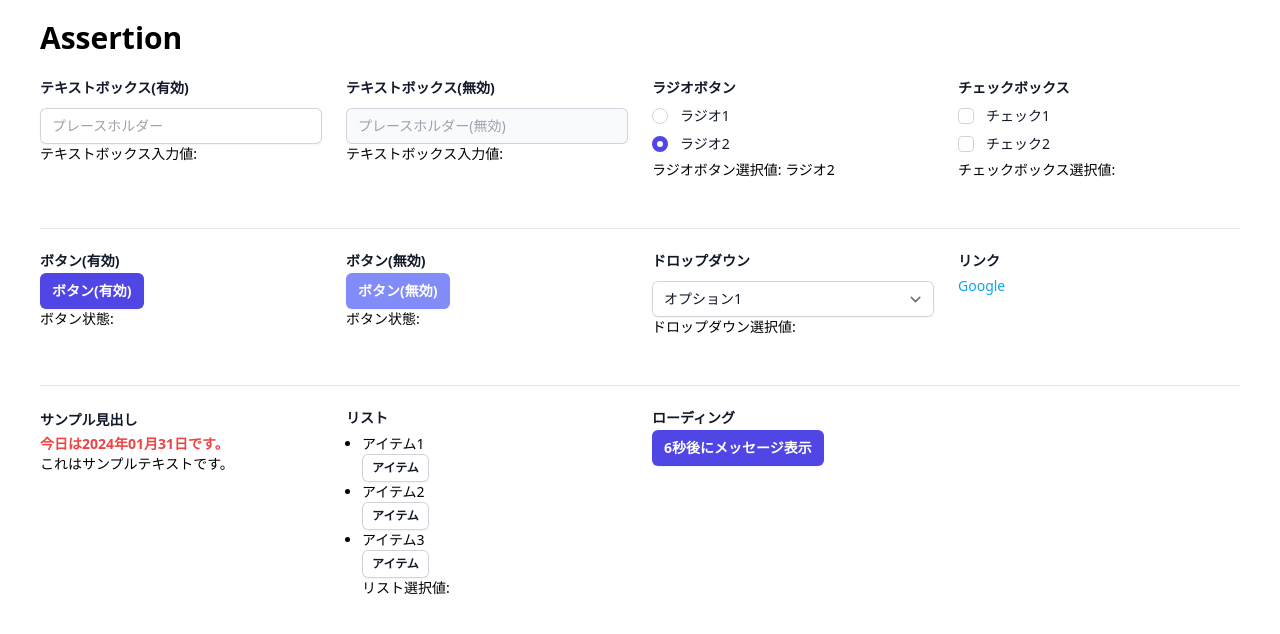
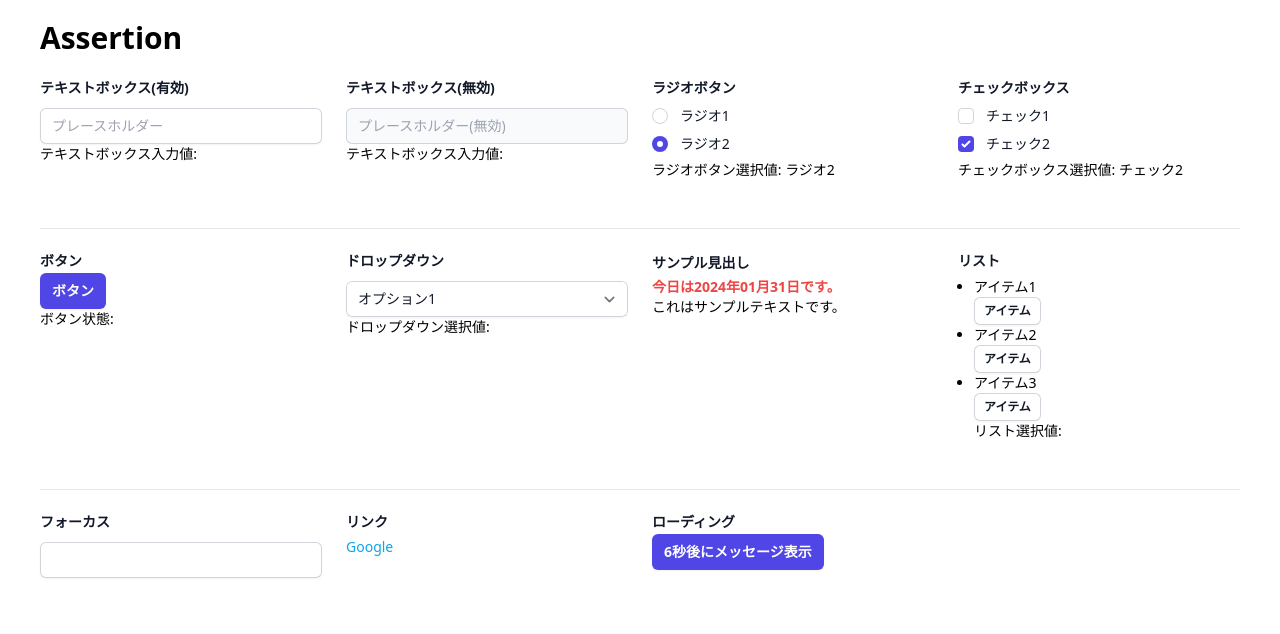
Before and after one commit to misawa-f/test-demo-site, a Next.js app: page /assertions in a window 1280 px wide. Shown: the top 634 px of the page. Built offline with nearby package versions, Linux system fonts and the light colour scheme.

Commit message:
assertionページのレイアウト変更

```diff
--- a/src/pages/assertions.tsx
+++ b/src/pages/assertions.tsx
@@ -11,6 +11,7 @@ import {
   LinkComponent,
   TextVisibleComponent,
   ItemListComponent,
+  FocusComponent,
   LoadingButtonComponent,
 } from '@/components/form/Form';
 
@@ -26,11 +27,11 @@ export default function Assertions() {
   const [text, setText] = useState<string>('');
   const [textDisabled, setTextDisabled] = useState<string>('');
   const [radio, setRadio] = useState<string>('ラジオ2');
-  const [checkboxes, setCheckboxes] = useState<string[]>([]);
+  const [checkboxes, setCheckboxes] = useState<string[]>(['チェック2']);
   const [button, setButton] = useState<string>('');
-  const [buttonDisabled, setButtonDisabled] = useState<string>('');
   const [dropdown, setDropdown] = useState<string>('');
   const [selectedItem, setSelectedItem] = useState<string>('');
+  const [isFocused, setIsFocused] = useState<boolean>(false);
   const [loading, setLoading] = useState<boolean>(false);
   const [showText, setShowText] = useState<boolean>(false);
 
@@ -61,11 +62,6 @@ export default function Assertions() {
   const handleButtonClick = (e: { preventDefault: () => void }) => {
     e.preventDefault();
     setButton('クリックしました');
-  };
-
-  const handleButtonDisabledClick = (e: { preventDefault: () => void }) => {
-    e.preventDefault();
-    setButtonDisabled('クリックしました');
   };
 
   const handleDropdownSelect = (
@@ -133,24 +129,15 @@ export default function Assertions() {
             </div>
             <div className="mt-5 pt-5 grid grid-cols-4 gap-x-6 gap-y-8 border-t border-gray-200">
               <ButtonComponent
-                name="ボタン(有効)"
+                name="ボタン"
                 handleButtonClick={handleButtonClick}
                 result={button}
-              />
-              <ButtonComponent
-                name="ボタン(無効)"
-                handleButtonClick={handleButtonDisabledClick}
-                result={buttonDisabled}
-                disabled={true}
               />
               <DropdownComponent
                 handleDropdownSelect={handleDropdownSelect}
                 value={dropdown}
                 result={selectedName}
               />
-              <LinkComponent url="https://www.google.com" text="Google" />
-            </div>
-            <div className="mt-5 pt-5 grid grid-cols-4 gap-x-6 gap-y-8 border-t border-gray-200">
               <TextVisibleComponent
                 heading="サンプル見出し"
                 text="これはサンプルテキストです。"
@@ -159,6 +146,14 @@ export default function Assertions() {
                 handleItemButtonClick={handleItemButtonClick}
                 result={selectedItem}
               />
+            </div>
+            <div className="mt-5 pt-5 grid grid-cols-4 gap-x-6 gap-y-8 border-t border-gray-200">
+              <FocusComponent
+                isFocused={isFocused}
+                setIsFocused={setIsFocused}
+              />
+              <LinkComponent url="https://www.google.com" text="Google" />
+
               <LoadingButtonComponent
                 loading={loading}
                 showText={showText}
```
